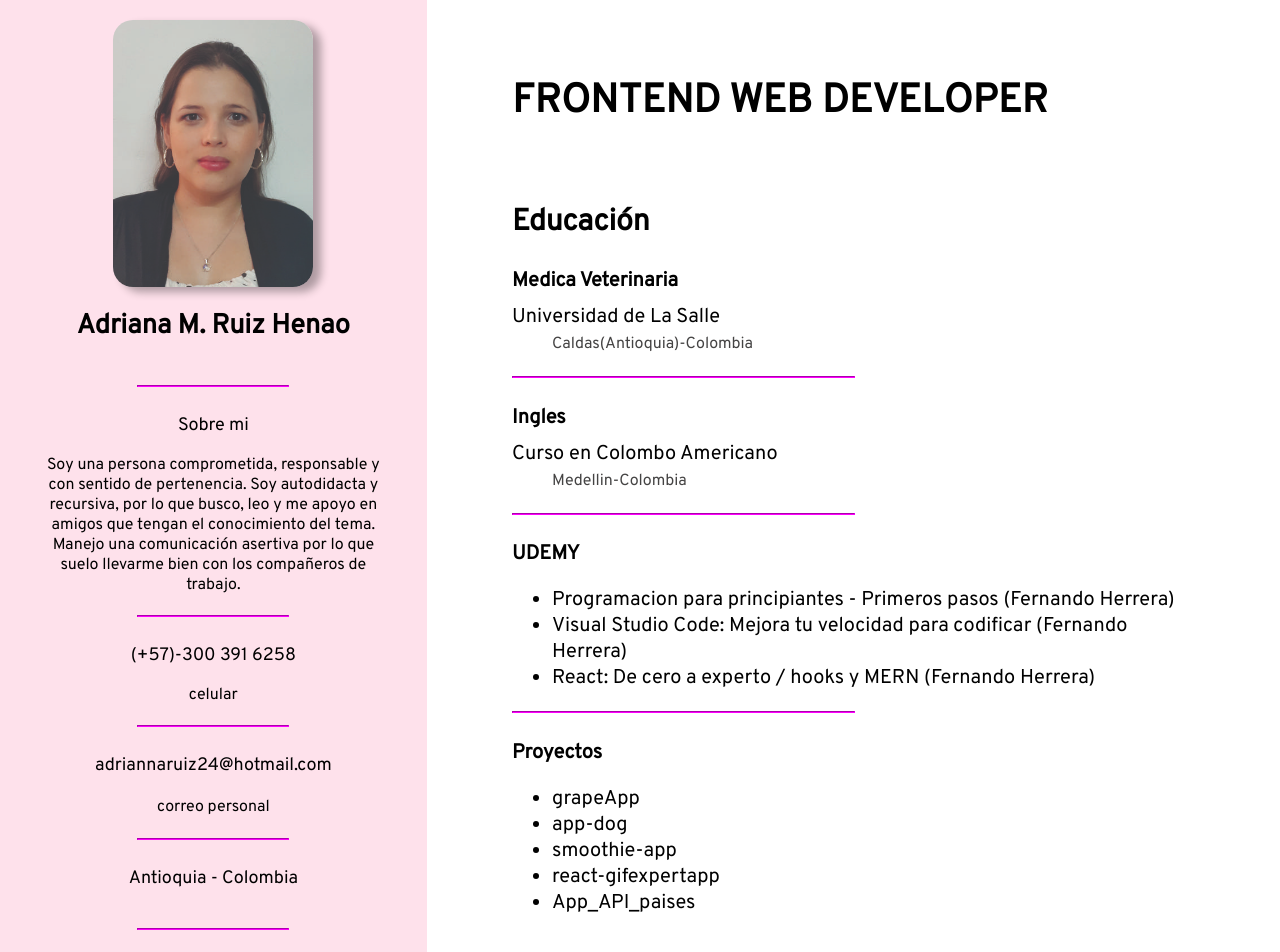
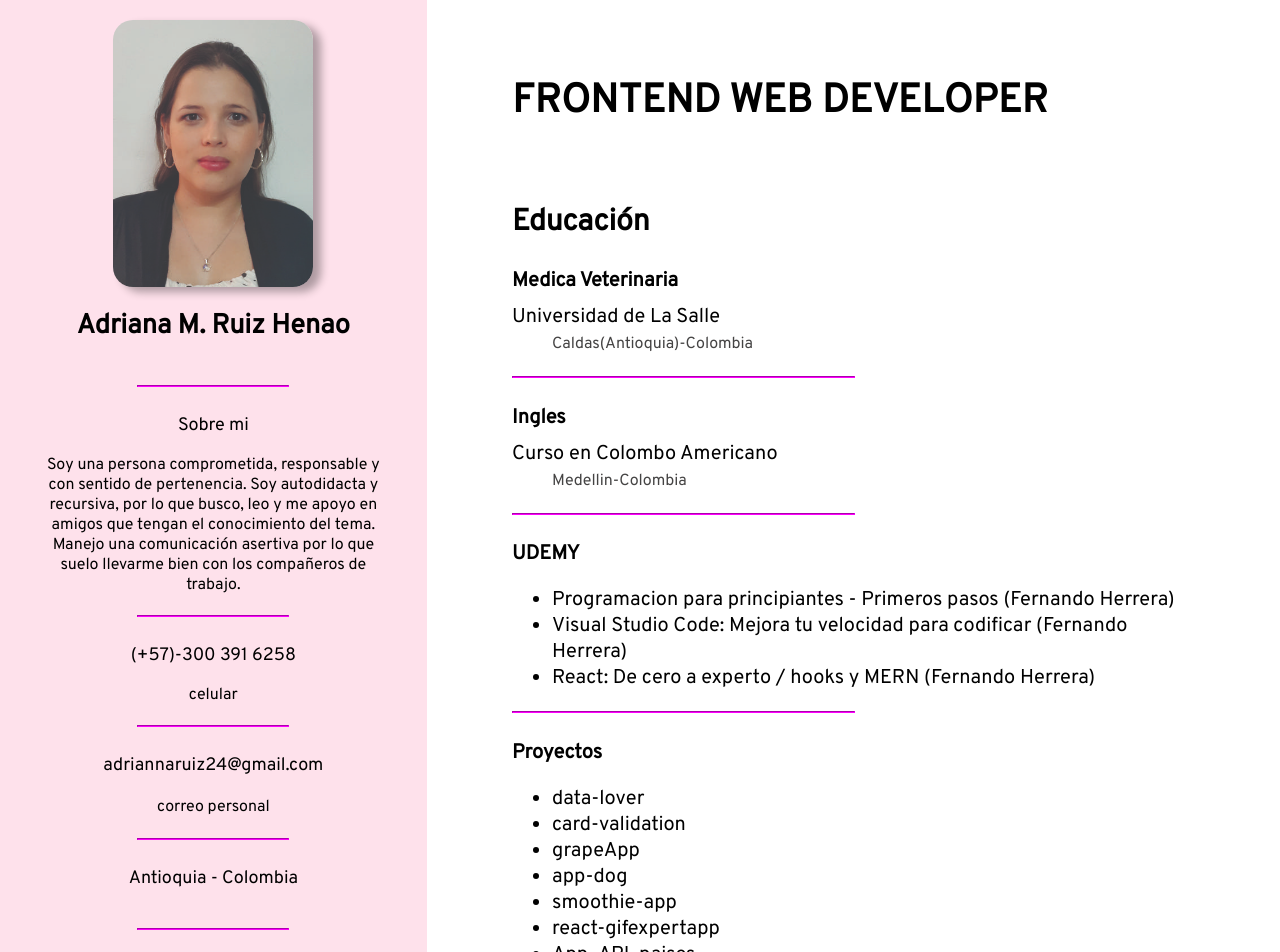
Before and after one commit to adrianamariaruiz/Portafolio, a React (Create React App) app: page / in a window 1280 px wide. Shown: the top 952 px of the page. Built offline with nearby package versions, Linux system fonts and the light colour scheme.

Commit message:
nuevos proyectos agregados

```diff
--- a/src/components/Body.js
+++ b/src/components/Body.js
@@ -1,5 +1,5 @@
 import React from 'react'
-import { Link, NavLink } from 'react-router-dom'
+import { NavLink } from 'react-router-dom'
 
 
 export const Body = () => {
@@ -32,6 +32,12 @@ export const Body = () => {
                 <nav>
                     <ul className='lista-proyectos'>
                         <li>
+                            <NavLink to='/BOG005-data-lovers/src/' className='activa'>data-lover</NavLink>
+                        </li>
+                        <li>
+                            <NavLink to='/card-validation.github.io/src/' className='activa'>card-validation</NavLink>
+                        </li>
+                        <li>
                             <NavLink to='/grapeApp/' className='activa'>grapeApp</NavLink>
                         </li>
                         <li>
--- a/src/components/Sidebar.js
+++ b/src/components/Sidebar.js
@@ -30,7 +30,7 @@ export const Sidebar = () => {
                 <hr />
 
                 <div>
-                    <p>adriannaruiz24@hotmail.com</p>
+                    <p>adriannaruiz24@gmail.com</p>
                     <span> correo personal </span>
                 </div>
                 <hr />
```
